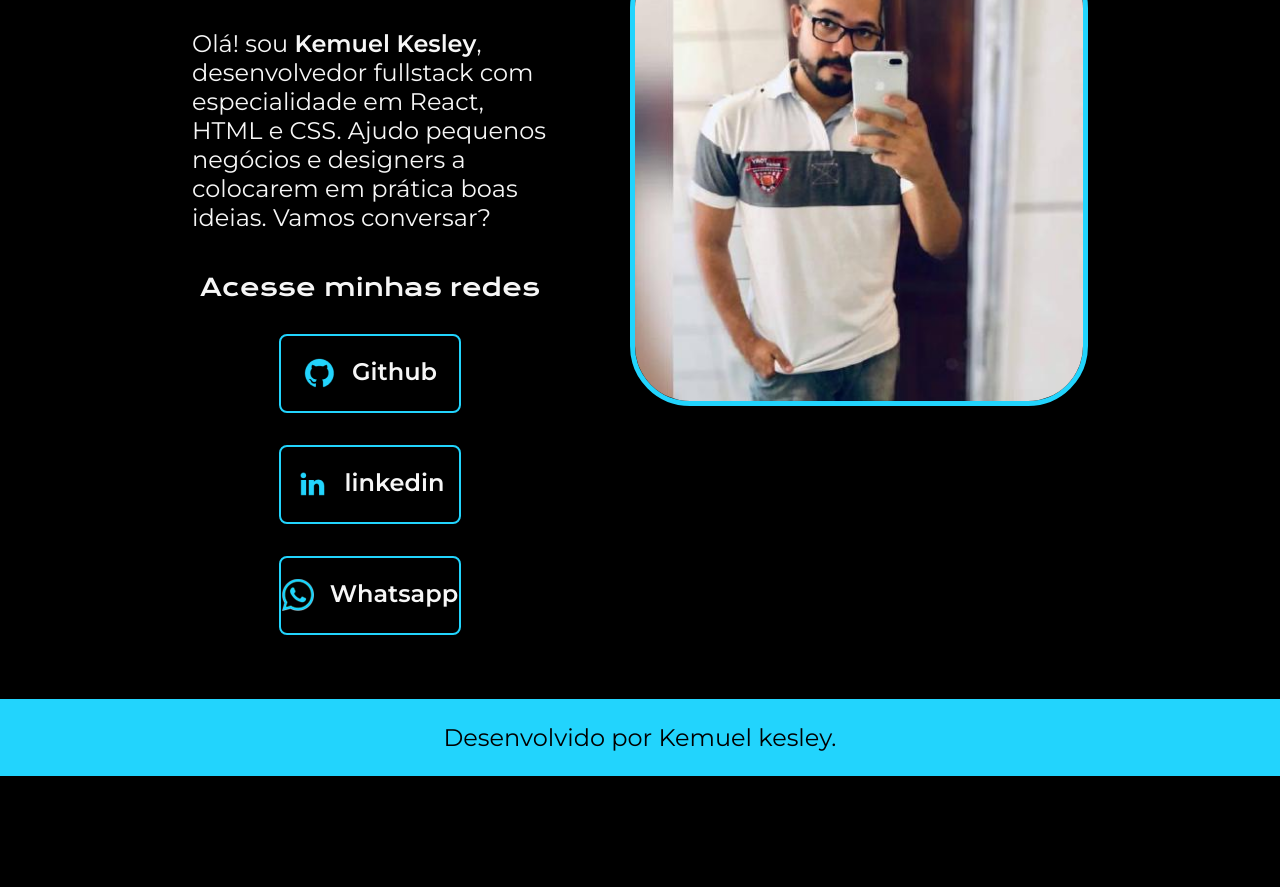
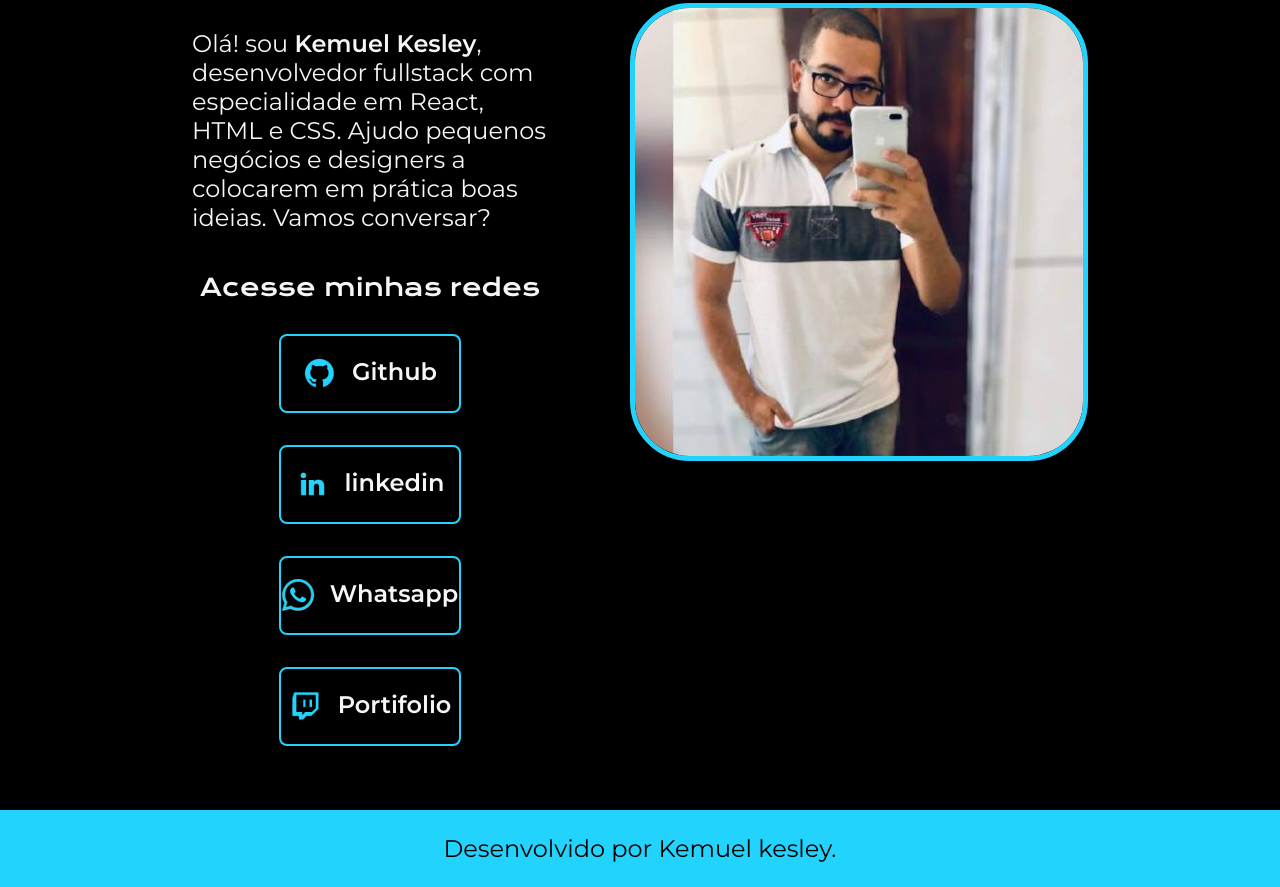
Before and after one commit to kemuelkesley/about-me, a plain HTML site: page index.html in a window 1280 px wide. Shown: the part 400-1287 px from the top of the page. Before the commit the page ends 1176 px from the top, so only its background shows below. Drawn offline with nearby package versions, Linux system fonts and the light colour scheme.

Commit message:
link de portifolio teste

```diff
--- a/index.html
+++ b/index.html
@@ -41,10 +41,10 @@
                     Whatsapp
 
                 </a>
-                <!-- <a class="apresentacao__links__navegacao" href="https://twitch.tv/guilimadev">
+                <a class="apresentacao__links__navegacao" href="https://kemuelkesley.github.io/">
                     <img src="./assets/twitch.png">
-                    Twitch
-                </a> -->
+                    Portifolio
+                </a>
             </div>
         </section>
         <img class="apresentacao__imagem" src="./assets/perfil_kemuel.jpg" alt="Foto da Joana Santos programando">
```
